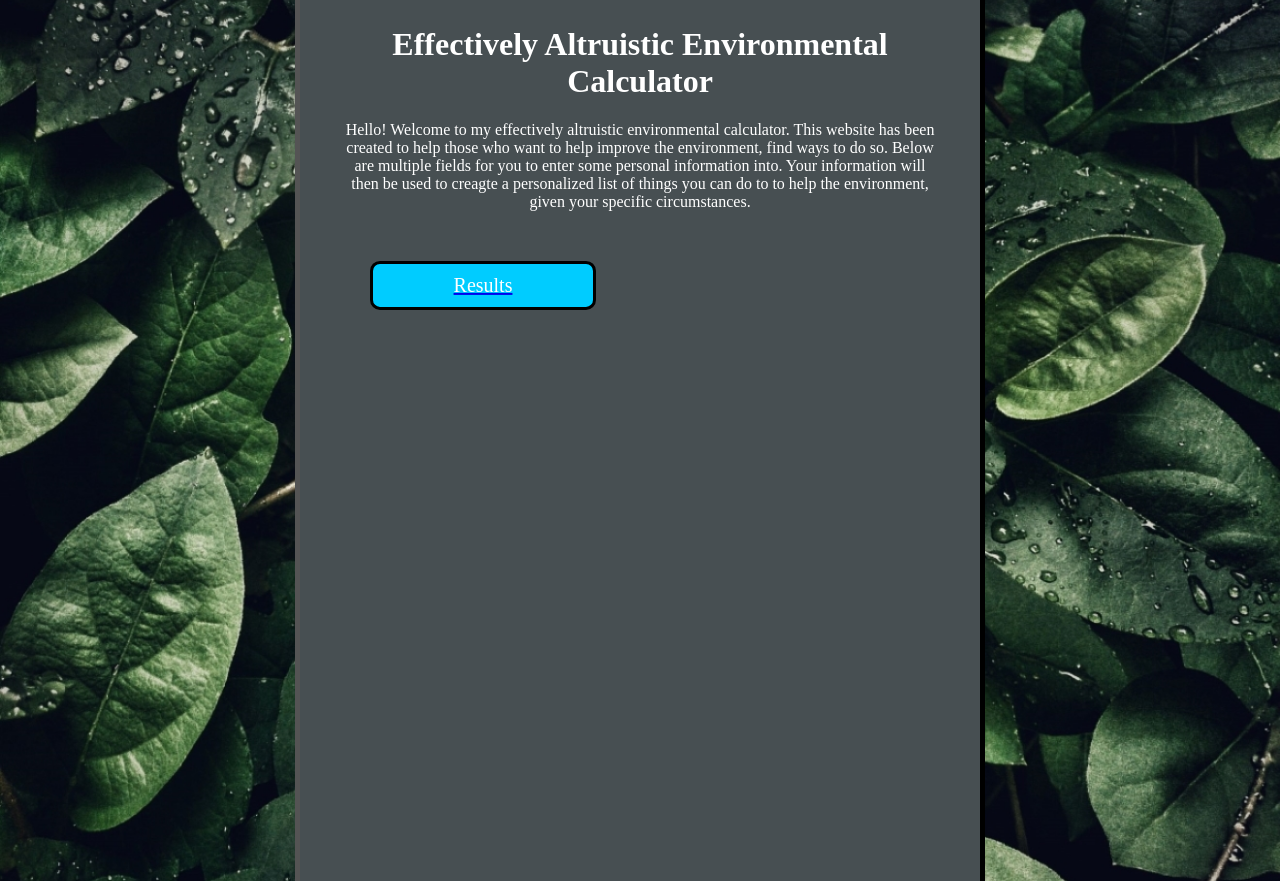
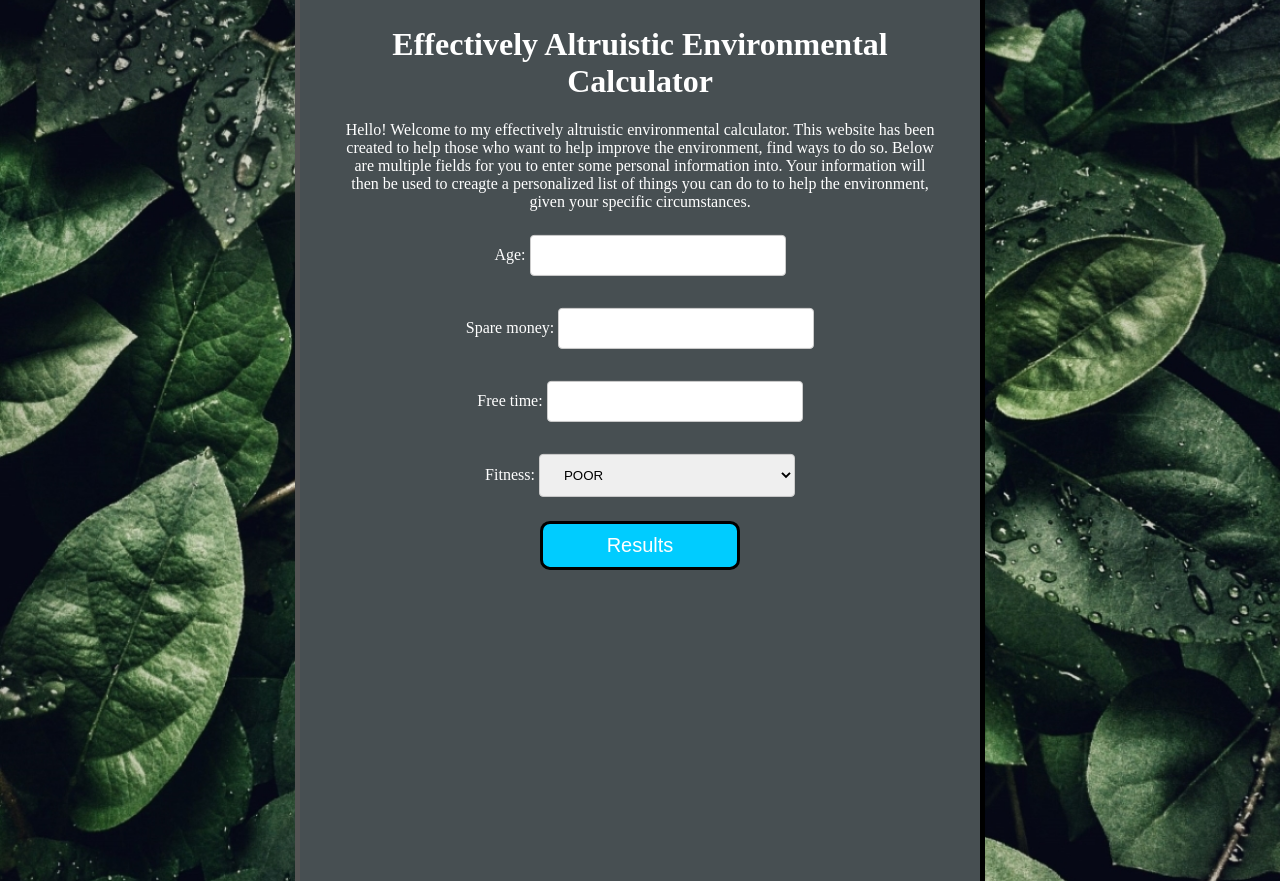
Before and after one commit to Punterreiner/Senior-Project, a Django app: template EAEC/EACalculator/templates/EACalculator/index.html in a window 1280 px wide. Run offline with Django 4.2, Linux system fonts and the light colour scheme; tables that the repository leaves empty hold one stand-in row (values such as "Sample post"); the template is opened without the code that fills it: values that come from a table or form of the project are taken from there, most other values are stand-ins (such as "Sample title", 1, 10 or a date in 2020).

Commit message:
form completed

```diff
--- a/EAEC/EACalculator/admin.py
+++ b/EAEC/EACalculator/admin.py
@@ -1,3 +1,7 @@
 from django.contrib import admin
 
+from .models import Fields
+
 # Register your models here.
+
+admin.site.register(Fields)
--- /dev/null
+++ b/EAEC/EACalculator/forms.py
@@ -0,0 +1,15 @@
+from django import forms
+from django import forms
+
+levels = (
+    ('poor','POOR'),
+    ('ok', 'OK'),
+    ('good','GOOD'),
+    ('excellent','EXCELLENT')
+)
+
+class Fields(forms.Form):
+    age = forms.CharField(max_length=50)
+    spare_money = forms.CharField(max_length=50)
+    free_time = forms.CharField(max_length=50)
+    fitness = forms.ChoiceField(choices=levels)
--- a/EAEC/EACalculator/static/EACalculator/style.css
+++ b/EAEC/EACalculator/static/EACalculator/style.css
@@ -38,7 +38,27 @@ body {
     border: 3px solid rgb(0, 0, 0);
     color: white;
     text-align: center;
-    position: relative;
+    position: sticky;
     top: 50px;
-    left: 50px;
+    left: 50%;
   }
+
+  input[type=text], select {
+    width: 40%;
+    padding: 12px 20px;
+    margin: 8px 0;
+    display: inline-block;
+    border: 1px solid #ccc;
+    border-radius: 4px;
+    box-sizing: border-box;
+  }
+
+  input[type=submit] {
+    background-color: rgb(0, 204, 255);
+    width: 200px;
+    font-size: 20px;
+    padding: 10px;
+    border-radius: 10px;
+    border: 3px solid rgb(0, 0, 0);
+    color: white;
+  }
--- a/EAEC/EACalculator/templates/EACalculator/index.html
+++ b/EAEC/EACalculator/templates/EACalculator/index.html
@@ -17,6 +17,24 @@
         used to creagte a personalized list of things you can do to
         to help the environment, given your specific circumstances.
     </p>
-    <a href="http://127.0.0.1:8000/EACalculator/results"><div class="button">Results</div></a>
+    <form action="" method="post">
+        {% csrf_token %}
+        {{ form.as_p }}
+        <!--<label for="age">Age: </label>
+        <input id="age" type="text" name="age" value="{{ current_age }}"><br>
+        <label for="spare_money">Spare Money: </label>
+        <input id="spare_money" type="text" name="spare_money" value="{{ spare_money }}"><br>
+        <label for="free_time">Free Time(in hours a week): </label>
+        <input id="free_time" type="text" name="free_time" value="{{ free_time }}"><br>
+        <label for="fitness">Fitness level:</label>
+        <select id="fitness" name="fitness">
+            <option value="poor">poor</option>
+            <option value="ok">ok</option>
+            <option value="good">good</option>
+            <option value="excellent">excellent</option>
+        </select><br>-->
+        <input type="submit" value="Results">
+    </form>
+    <!--<a href="http://127.0.0.1:8000/EACalculator/results"><div class="button">Results</div></a>-->
     </div>
 {% endblock %}
--- a/EAEC/EACalculator/templates/EACalculator/results.html
+++ b/EAEC/EACalculator/templates/EACalculator/results.html
@@ -5,5 +5,6 @@
 {% block content %}
 <div class="myDiv">
 <h1 style="text-align: center">Recommendations</h1>
+<p>Age: {{ age }}, Spare Money: {{ spare_money }}, Free Time: {{ free_time }}, Fitness: {{ fitness }}</p>
 </div>
 {% endblock %}
```
Also changed, not shown: EAEC/EACalculator/models.py (+13 -0 lines), EAEC/EACalculator/views.py (+15 -1 lines), EAEC/EACalculator/migrations/0001_initial.py (added), EAEC/db.sqlite3.
